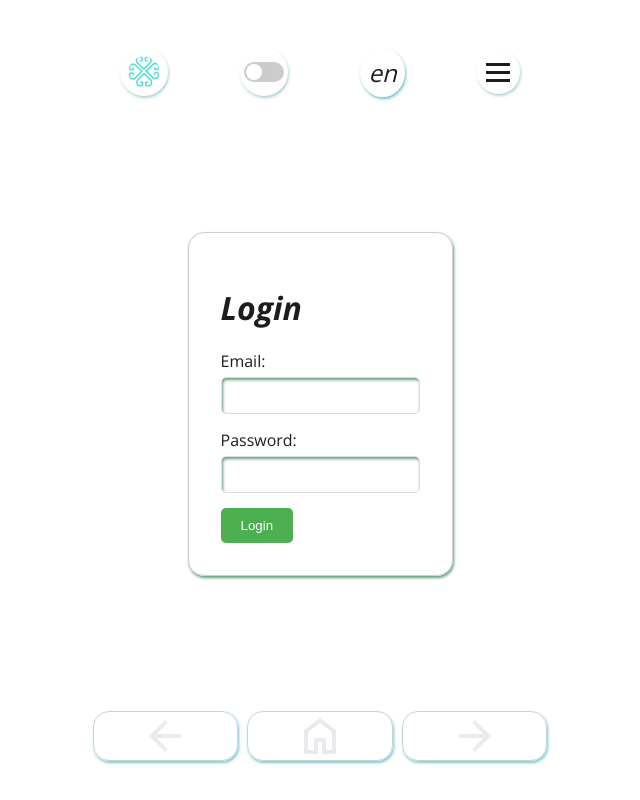
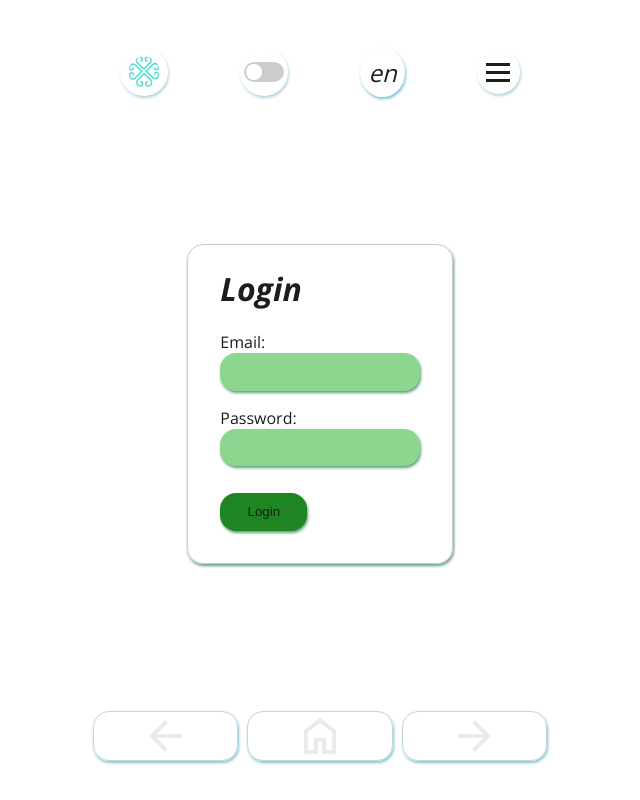
Before and after one commit to valitovgaziz/spa_, a Vue app: page /login in a window 1280 px wide. Shown: the whole page, without its empty margins (352-992 px from the left). Built offline with nearby package versions, Linux system fonts and the light colour scheme.

Commit message:
Пофиксил баги с темной темой на странце логирования и регистрации

```diff
--- a/src/assets/colors.css
+++ b/src/assets/colors.css
@@ -8,6 +8,8 @@
     --button-background-color: #85d2a7;
     --button-text-color: #bac677;
     --disabled-dark-background-color: rgba(55, 64, 62, 0.2);
+    --button-dark-background-color: #1e8522;
+    --light-dark-background-color: #8cd68f;
   }
 
   /* Темная тема */
@@ -17,5 +19,5 @@
     --light-dark-background-color: #4e5e49;
     --light-dark-text-color: #59f37b;
     --disabled-dark-background-color: rgba(159, 193, 185, 0.2);
-    --button-dark-background-color: #0a0b0a;
+    --button-dark-background-color: #5ca15e;
   }
--- a/src/components/inout/login.vue
+++ b/src/components/inout/login.vue
@@ -96,37 +96,41 @@
 
 <style scoped>
 .login-form {
-    max-width: 400px;
-    padding: 2rem;
+  padding: 0 2rem 2rem 2rem;
   border: 1px solid #ccc;
   border-radius: 1rem;
   box-shadow: 1px 2px 3px #609f7d;
 }
 
 .form-group {
-    margin-bottom: 15px;
+  margin-bottom: 1rem;
 }
 
 .form-group label {
   display: block;
-    margin-bottom: 5px;
 }
 
 .form-group input {
-    padding: 10px;
-    border: 1px solid #ddd;
-    border-radius: 5px;
+  padding: 0.7rem;
+  border: none;
+  border-radius: 1rem;
   background-color: var(--light-dark-background-color);
   color: var(--text-color);
-    box-shadow: inset 1px 2px 3px #609f7d;
+  box-shadow: 1px 2px 3px #609f7d;
 }
 
 button {
-    padding: 10px 20px;
-    background-color: #4CAF50;
-    color: white;
+  margin-top: 0.7rem;
+  padding: 0.7rem 1.7rem;
+  background-color: var(--button-dark-background-color);
+  color: var(--text-color);
   border: none;
-    border-radius: 5px;
+  border-radius: 1rem;
   cursor: pointer;
+  box-shadow: 1px 2px 3px #609f7d;
+}
+
+button:hover {
+  box-shadow: 0 0 6px #609f7d;
 }
 </style>
--- a/src/components/inout/registration.vue
+++ b/src/components/inout/registration.vue
@@ -111,9 +111,9 @@ export default {
 }
 .register-form {
   max-width: fit-content;
-  padding: 2rem;
+  padding: 1rem 2rem 2rem 2rem;
   border-radius: 1rem;
-  box-shadow: 1px 2px 3px #609f7d;
+  box-shadow: 1px 2px 5px #609f7d;
 }
 
 .form-group {
@@ -127,16 +127,16 @@ export default {
 .form-group input {
   padding: 0.7rem;
   border-radius: 1rem;
-  border: none;
+  border: 1px solid #439c5f;
   background-color: var(--light-dark-background-color);
   color: var(--texgt-color);
-  box-shadow: 1px 2px 3px inset #439c5f;
+  box-shadow: 1px 2px 3px #439c5f;
 }
 
 button {
   margin-top: 1rem;
   padding: 0.7rem 1.4rem;
-  background-color: #2b4f2c;
+  background-color: var(--button-dark-background-color);
   color: white;
   border: none;
   border-radius: 1rem;
@@ -144,4 +144,8 @@ button {
   box-shadow: 1px 2px 3px #a1c3ab;
   border: 1px solid rgb(124, 171, 156);
 }
+
+button:hover {
+  box-shadow: 0px 0px 6px rgb(75, 103, 94);
+}
 </style>
--- a/src/locales/langToggle.vue
+++ b/src/locales/langToggle.vue
@@ -85,6 +85,7 @@ export default {
   padding: 8px 16px;
   cursor: pointer;
   color: var(--text-color);
+  border-radius: 1rem;
 }
 
 .dropdown-item:hover {
```
Lines whose indentation alone changed are shown as unchanged.
